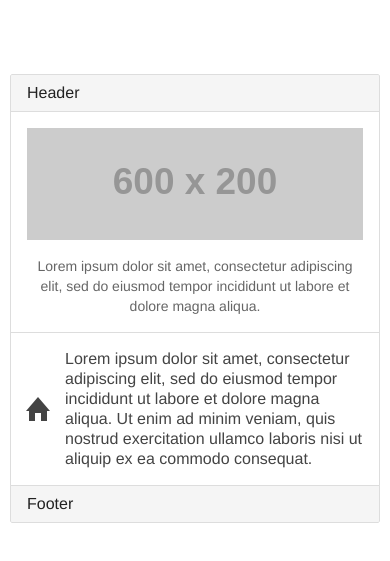
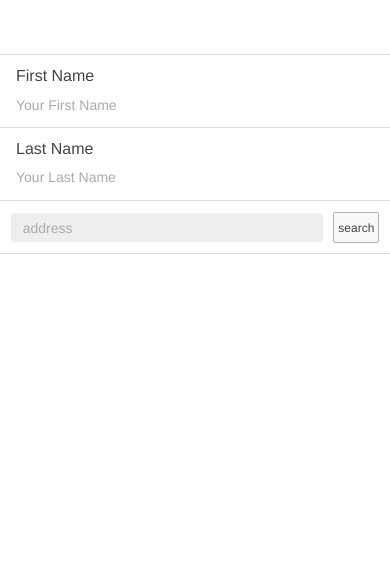
Before and after one commit to ashu2016/Ionic_Lynda, a website: page www/index.html in a window 390 px wide. Shown: the part 113-674 px from the top of the page. Drawn offline with Linux system fonts and the light colour scheme; some packages are replaced by stand-ins of ours; files that its build step writes are made by us from their sources; placeholder pictures from the web are drawn by us; files whose address does not match are found by name.

Commit message:
Chapter 15 - Creating basic form elements finished

```diff
--- a/www/index.html
+++ b/www/index.html
@@ -37,26 +37,25 @@
       </ion-tabs>
 
       <ion-content>
-         <div class="list list-inset">
-             <div class="item item-divider">
-                 Header
-             </div>
-             <div class="item item-image item-body">
-                 <img src="http://placehold.it/600x200" alt="Item Img">
-                 <p>Lorem ipsum dolor sit amet, consectetur adipiscing elit, sed do eiusmod tempor incididunt ut labore et dolore magna
-                 aliqua.
-                 </p>
-             </div>
-             <div class="item item-icon-left item-text-wrap">
-                 <i class="icon ion-home"></i>
-                  Lorem ipsum dolor sit amet, consectetur adipiscing elit, sed do eiusmod tempor incididunt ut labore et dolore magna
-                 aliqua. Ut enim ad minim veniam, quis nostrud exercitation ullamco laboris nisi ut aliquip ex ea commodo consequat.
-             </div>
-             <div class="item item-divider">
-                 Footer
-             </div>
-         </div>
+           <div class="list">
+              <label class="item item-input item-stacked-label">
+                  <span class="input-label">First Name</span>
+                  <input type="text" placeholder="Your First Name">
+              </label>
 
+              <label class="item item-input item-stacked-label">
+                  <span class="input-label">Last Name</span>
+                  <input type="text" placeholder="Your Last Name">
+              </label>
+
+              <div class="item item-input-inset">
+                  <label class="item-input-wrapper">
+                      <input type="text" placeholder="address">
+                  </label>
+                  <button class="button button-small">search</button>
+              </div>
+
+           </div>
       </ion-content>
 
     </ion-pane>
```
